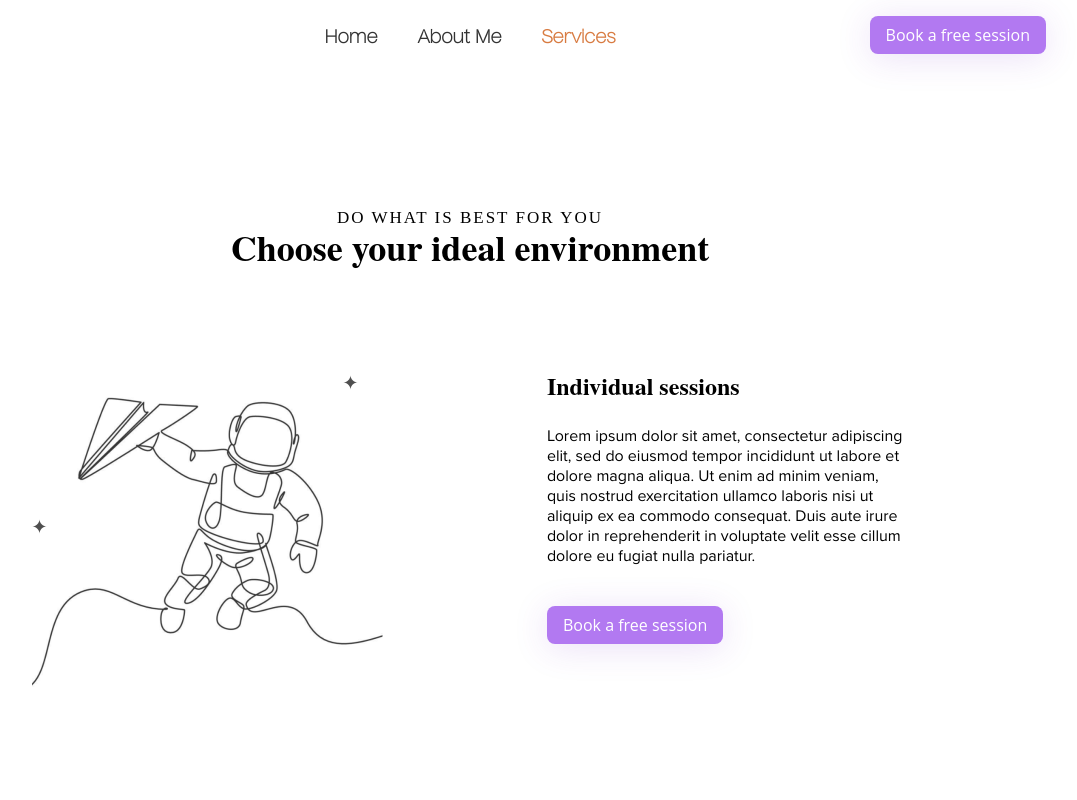
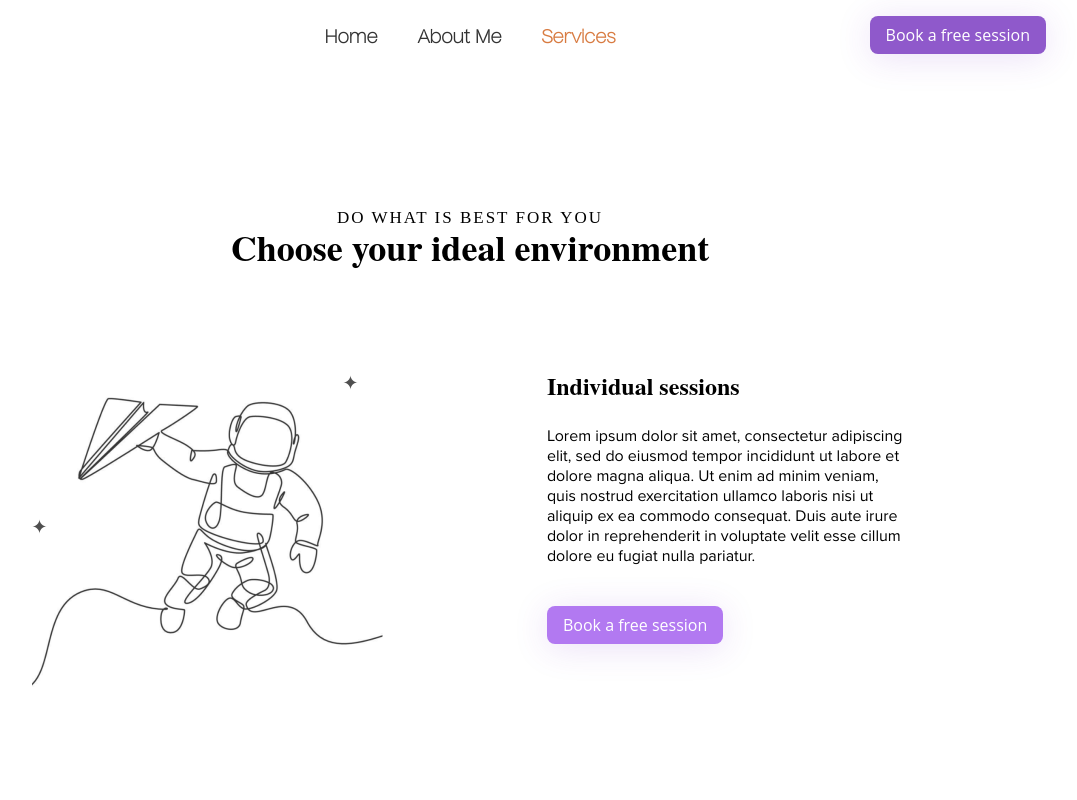
Before and after one commit to Adam-Thometz/Cosmic-Healing, a React (Create React App) app: page /services in a window 1280 px wide. In both pictures the pointer is over the button 1127 px from the left and 35 px from the top of the page. Shown: the top 800 px of the page, without its empty margins (170-1247 px from the left). Built offline with nearby package versions, Linux system fonts and the light colour scheme; a web font is replaced by a local one.

Commit message:
added hover state and pointer

```diff
--- a/src/_components/button/Button.css
+++ b/src/_components/button/Button.css
@@ -3,6 +3,7 @@
   font-size: 16px;
   font-weight: 500;
   border: none;
+  cursor: pointer;
 }
 
 .Button-arrow {
@@ -15,6 +16,7 @@
   color: #FFFFFF;
   padding: 8px 16px;
   box-shadow: 0px 4px 35px 0px #782DCA26;
+  transition: background-color 0.3s;
 }
 
 .secondary {
@@ -25,3 +27,7 @@
   border-radius: 5px;
   padding: 4px 16px;
 }
+
+.primary:hover{
+  background-color: #8F59CB;
+}
```
